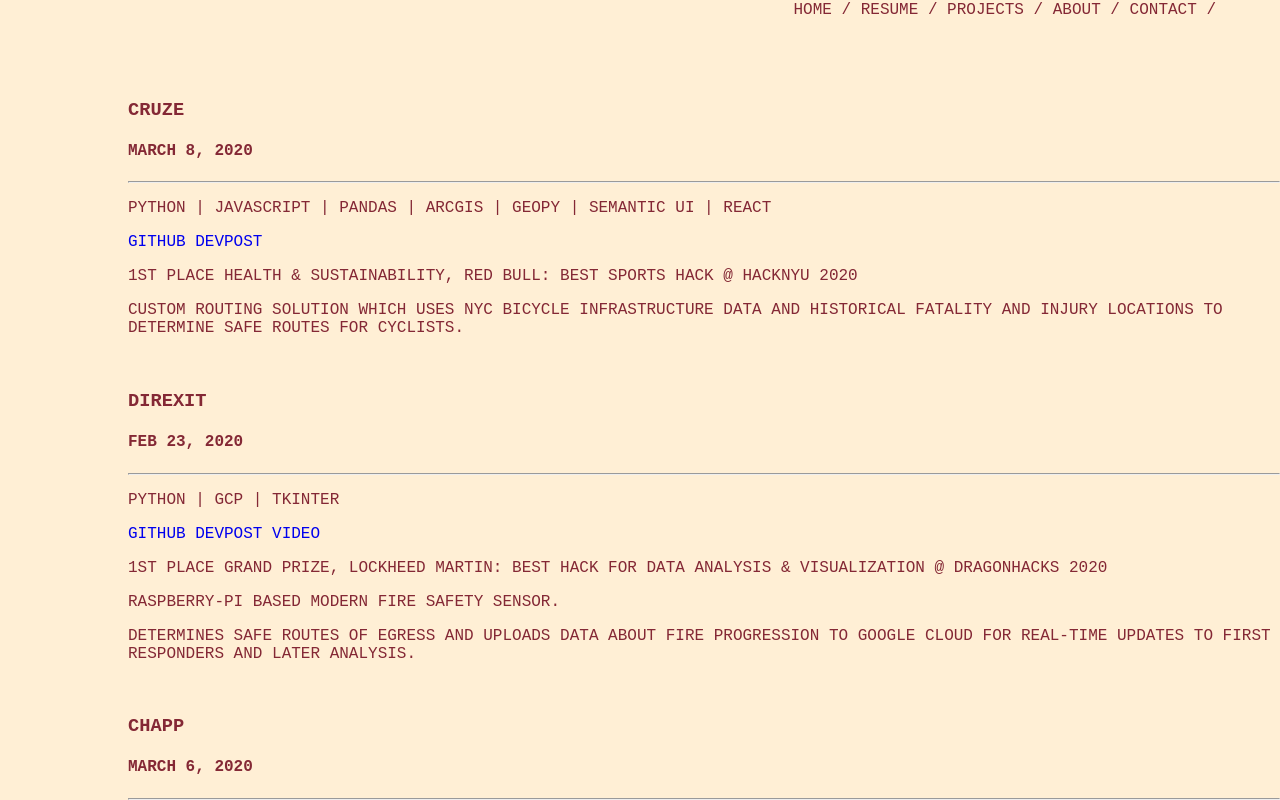
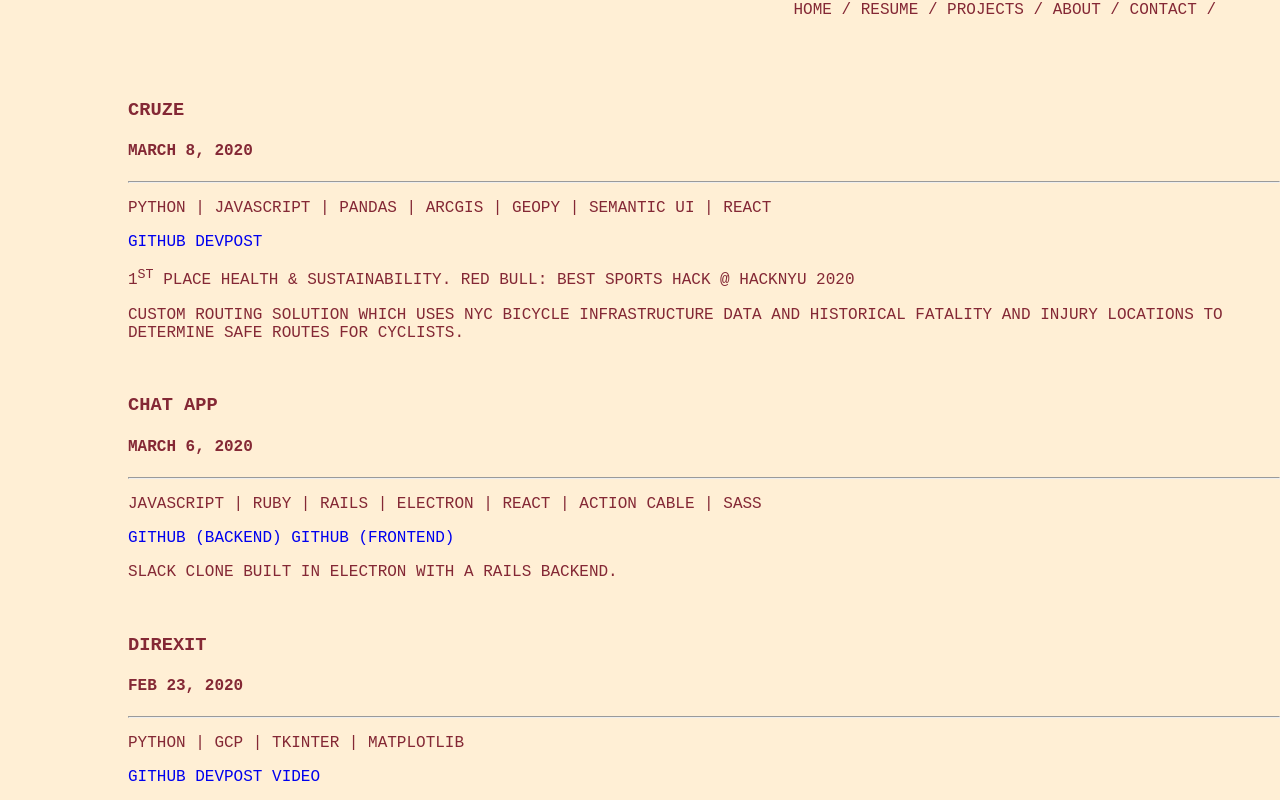
Before and after one commit to williamsalex/portfolio, a React (Create React App) app: page /projects in a window 1280 px wide. Built offline with nearby package versions, Linux system fonts and the light colour scheme.

Commit message:
cleaned up files

```diff
--- a/src/components/about.js
+++ b/src/components/about.js
@@ -5,7 +5,8 @@ import '../stylesheets/homepage.scss'
 export default function About() {
     return(
         <div className = 'text'>
-
+            <p>FROM BROOKLYN, NY</p>
+            <p>I am a software developer </p>
         </div>
     )
 }
--- a/src/components/contact.js
+++ b/src/components/contact.js
@@ -2,7 +2,7 @@ import React from 'react'
 import '../stylesheets/homepage.scss'
 
 
-export default function About() {
+export default function Contact() {
     return(
         <div className = 'text'>
 
--- a/src/components/projects.js
+++ b/src/components/projects.js
@@ -10,25 +10,31 @@ export default function Projects() {
             <hr/>
             <p> PYTHON | JAVASCRIPT | PANDAS | ARCGIS | GEOPY | SEMANTIC UI | REACT</p>
             <a href = 'https://github.com/williamsalex/cruze' style = {{textDecoration: 'none'}}>GITHUB</a><a href = 'https://devpost.com/software/cruze' style = {{textDecoration: 'none'}}> DEVPOST</a>
-            <p> 1ST PLACE HEALTH & SUSTAINABILITY, RED BULL: BEST SPORTS HACK @ HACKNYU 2020</p>
+            <p> 1<sup>ST</sup> PLACE HEALTH & SUSTAINABILITY. RED BULL: BEST SPORTS HACK @ HACKNYU 2020</p>
             <p>CUSTOM ROUTING SOLUTION WHICH USES NYC BICYCLE INFRASTRUCTURE DATA AND HISTORICAL FATALITY AND INJURY LOCATIONS TO DETERMINE SAFE ROUTES FOR CYCLISTS.</p>
+            <br/>
+            <h3> CHAT APP</h3>
+            <h4>MARCH 6, 2020</h4>
+            <hr/>
+            <p>JAVASCRIPT | RUBY | RAILS | ELECTRON | REACT | ACTION CABLE | SASS</p>
+            <a href = 'https://github.com/williamsalex/chat-app-backend' style = {{textDecoration: 'none'}}>GITHUB (BACKEND) </a><a href = 'https://github.com/williamsalex/Chat-App-Frontend-' style = {{textDecoration: 'none'}}> GITHUB (FRONTEND) </a>
+            <p>SLACK CLONE BUILT IN ELECTRON WITH A RAILS BACKEND.</p>
             <br/>
             <h3> DIREXIT </h3>
             <h4>FEB 23, 2020</h4>
             <hr/>
-            <p> PYTHON | GCP | TKINTER </p>
+            <p> PYTHON | GCP | TKINTER | MATPLOTLIB </p>
             <a href = 'https://github.com/MisterEddie/DirExit' style = {{textDecoration: 'none'}}>GITHUB</a><a href = 'https://devpost.com/software/direxit' style = {{textDecoration: 'none'}}>  DEVPOST  </a><a href = 'https://www.youtube.com/watch?v=OaRNdNpg6uM&feature=emb_title' style = {{textDecoration: 'none'}}>  VIDEO</a>
-            <p> 1ST PLACE GRAND PRIZE, LOCKHEED MARTIN: BEST HACK FOR DATA ANALYSIS & VISUALIZATION @ DRAGONHACKS 2020</p>
+            <p> 1<sup>ST</sup> PLACE GRAND PRIZE. LOCKHEED MARTIN: BEST HACK FOR DATA ANALYSIS & VISUALIZATION @ DRAGONHACKS 2020</p>
             <p> RASPBERRY-PI BASED MODERN FIRE SAFETY SENSOR. </p>
             <p>DETERMINES SAFE ROUTES OF EGRESS AND UPLOADS DATA ABOUT FIRE PROGRESSION TO GOOGLE CLOUD FOR REAL-TIME UPDATES TO FIRST RESPONDERS AND LATER ANALYSIS.</p>
             <br/>
-            <h3> CHAPP</h3>
-            <h4>MARCH 6, 2020</h4>
+            <h3>RESEARCH ANALYSIS OF THE BOBADILLA CONJECTURE</h3>
+            <h4>FEBRUARY 22, 2020</h4>
             <hr/>
-            <p>JAVASCRIPT | RUBY | RAILS | ELECTRON | ACTION CABLE | SASS</p>
-            <a href = 'https://github.com/williamsalex/chat-app-backend' style = {{textDecoration: 'none'}}>GITHUB (BACKEND) </a><a href = 'https://github.com/williamsalex/Chat-App-Frontend-' style = {{textDecoration: 'none'}}> GITHUB (FRONTEND) </a>
-
-
+            <p>PYTHON | SHELL | SLURM | SAGEMATH | SINGULAR</p>
+            <a href = 'https://github.com/williamsalex/Bobadilla-Conjecture' style = {{textDecoration: 'none'}}>GITHUB </a>
+            <p>ANALYSIS OF JAVIER FERNANDEZ DE BOBADILLA'S CONJECTURE AND THE BETA INVARIANT AS PROPOSED BY DAVID MASSEY.</p>
         </div>
     )
 }
--- a/src/index.css
+++ b/src/index.css
@@ -5,6 +5,7 @@ body {
     sans-serif;
   -webkit-font-smoothing: antialiased;
   -moz-osx-font-smoothing: grayscale;
+  overflow: visible;
 }
 
 code {
--- a/src/stylesheets/background.scss
+++ b/src/stylesheets/background.scss
@@ -8,11 +8,9 @@
 // }
 
 .main{
-    // background-image: url('/background-image.jpg');
     background-position: center;
     background-size: cover;
     position: absolute;
-    // background-color: gray;
     background-color: papayawhip;
     top: 0;
     right: 0;
--- a/src/stylesheets/homepage.scss
+++ b/src/stylesheets/homepage.scss
@@ -4,7 +4,7 @@ $font: 'Courier New', Courier, monospace;
 .text{
     font-family: $font;
     color: $primary-color;
-    position: fixed;
+    position: relative;
     left: 10%;
     top: 10%;
 }
@@ -12,7 +12,6 @@ $font: 'Courier New', Courier, monospace;
 .nav{
     position: fixed;
     right: 5%;
-    // background-color: $primary-color;
     z-index: 15;
 }
 
--- a/src/stylesheets/projects.scss
+++ b/src/stylesheets/projects.scss
@@ -0,0 +1,3 @@
+.list{
+    // overflow: visible;
+}
```
Also changed, not shown: src/components/App.js (+1 -22 lines), src/components/map.js (deleted, +0 -14 lines).
